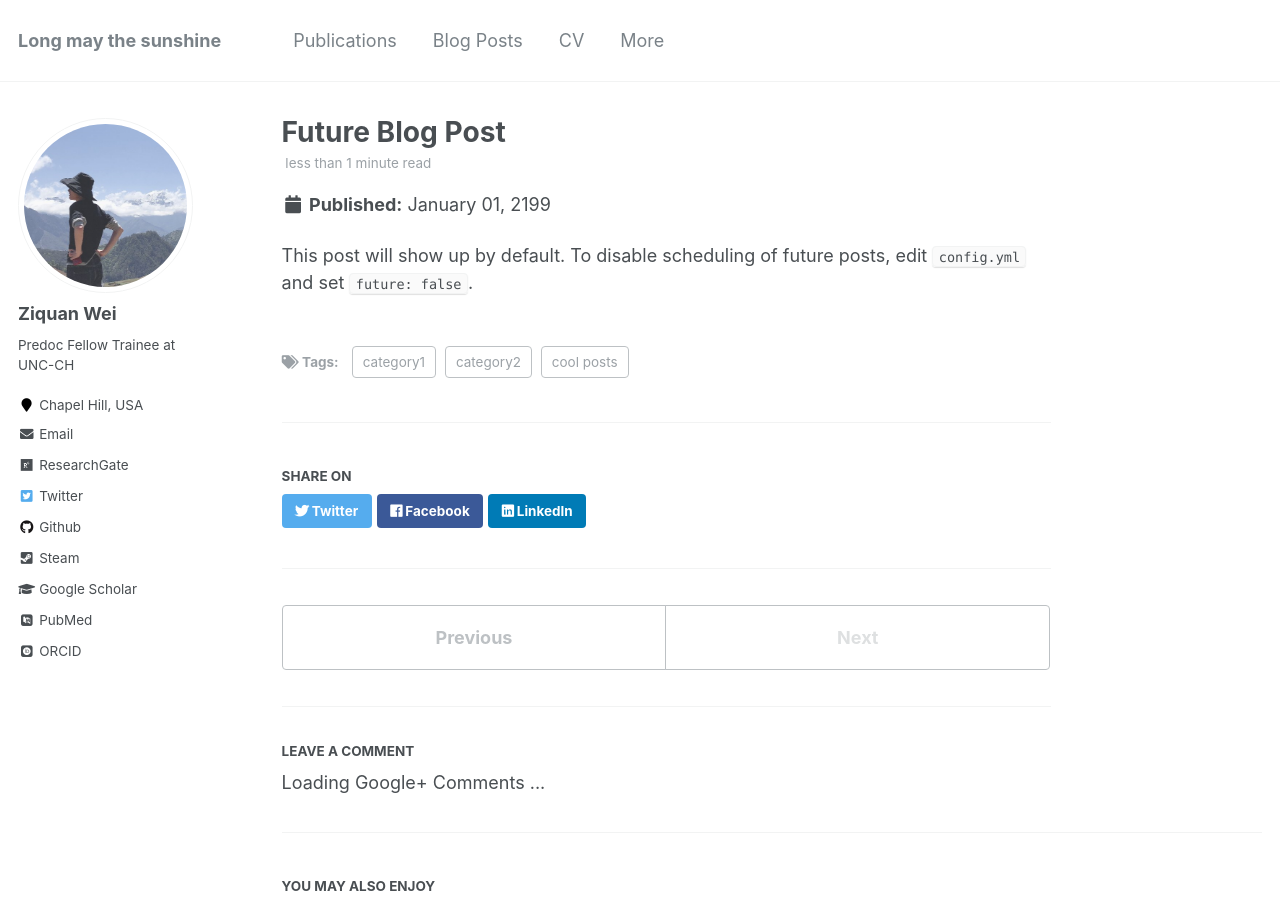
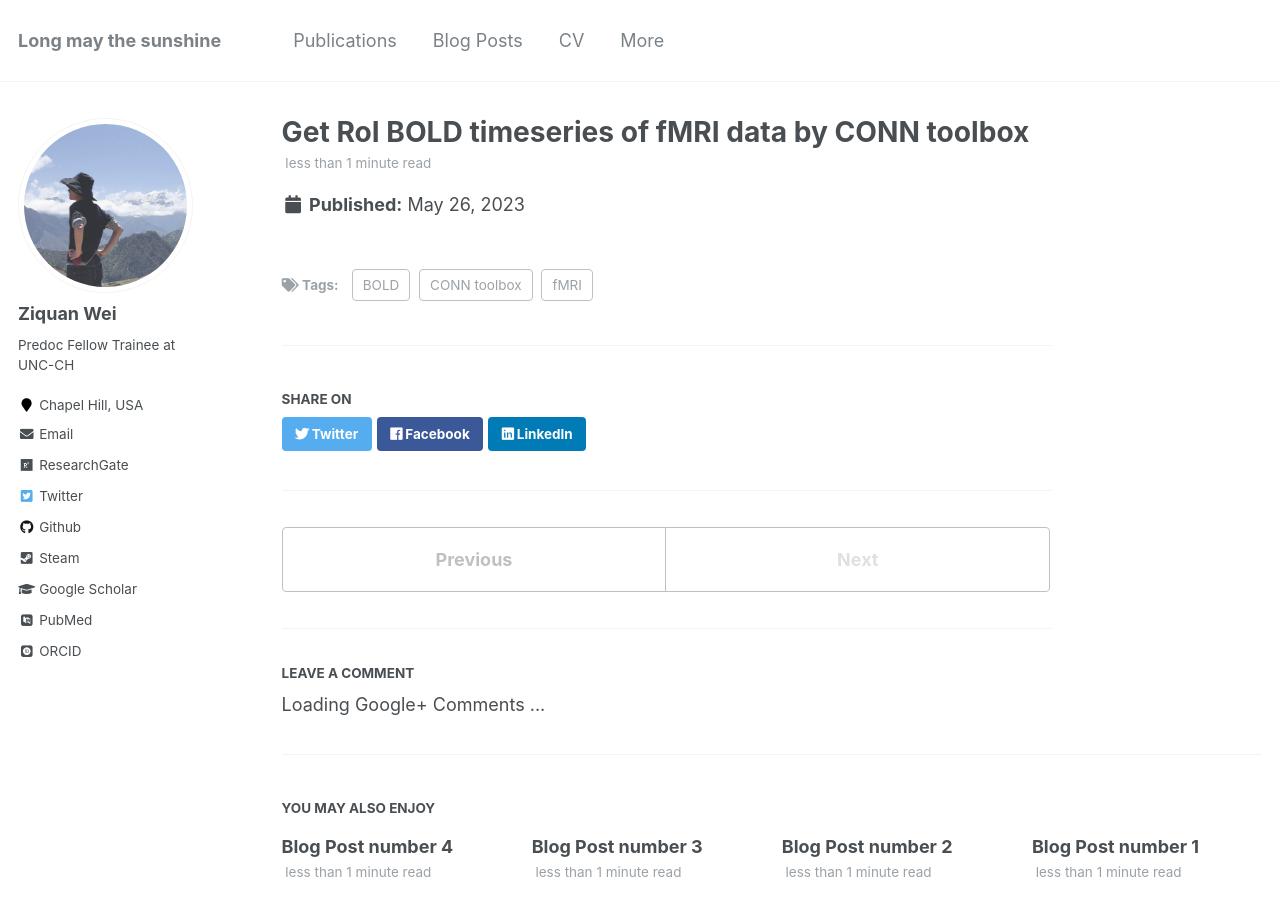
Before and after one commit to Chrisa142857/Chrisa142857.github.io, a Jekyll site: the page built from _posts/2199-01-01-future-post.md, in a window 1280 px wide and 900 px high. Built offline with Jekyll 4.4.1, drawn with Linux system fonts in a browser that asks for light colours; some web fonts are replaced; comment, search, counter and statistics services are not loaded.

Commit message:
Update blog

```diff
--- a/_posts/2199-01-01-future-post.md
+++ b/_posts/2199-01-01-future-post.md
@@ -1,11 +1,9 @@
 ---
-title: 'Future Blog Post'
-date: 2199-01-01
-permalink: /posts/2012/08/blog-post-4/
+title: 'Get RoI BOLD timeseries of fMRI data by CONN toolbox'
+date: 2023-05-26
+permalink: https://ziquanw.blogspot.com/2023/05/extracting-roi-bold-signal-of-fmri.html
 tags:
-  - cool posts
-  - category1
-  - category2
+  - BOLD
+  - fMRI
+  - CONN toolbox
 ---
-
-This post will show up by default. To disable scheduling of future posts, edit `config.yml` and set `future: false`.
```
